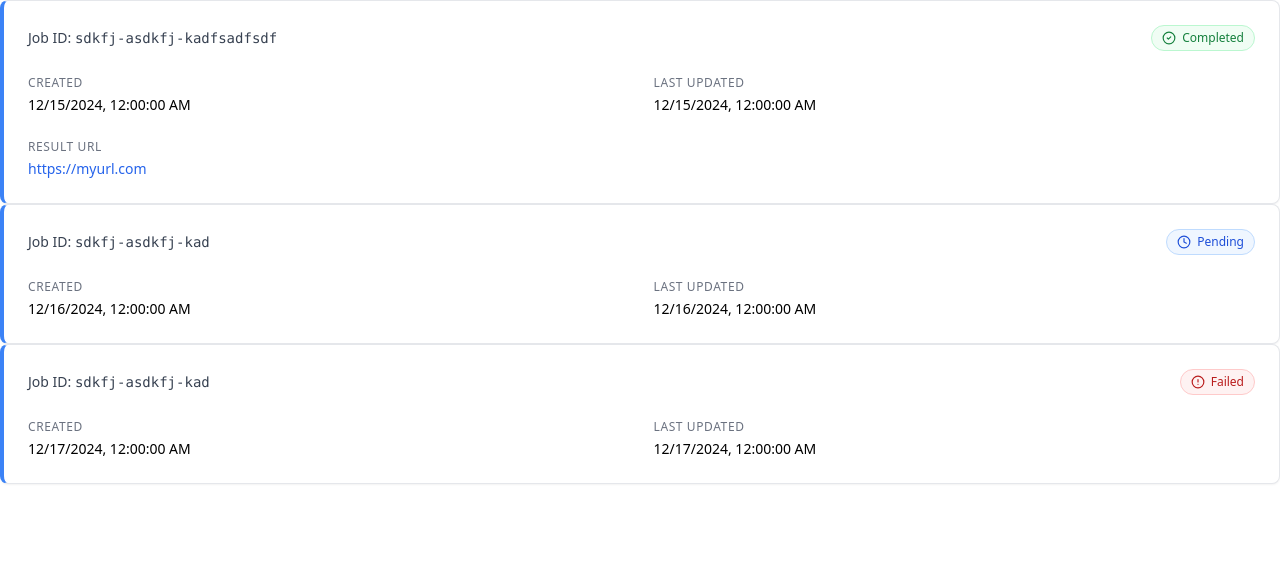
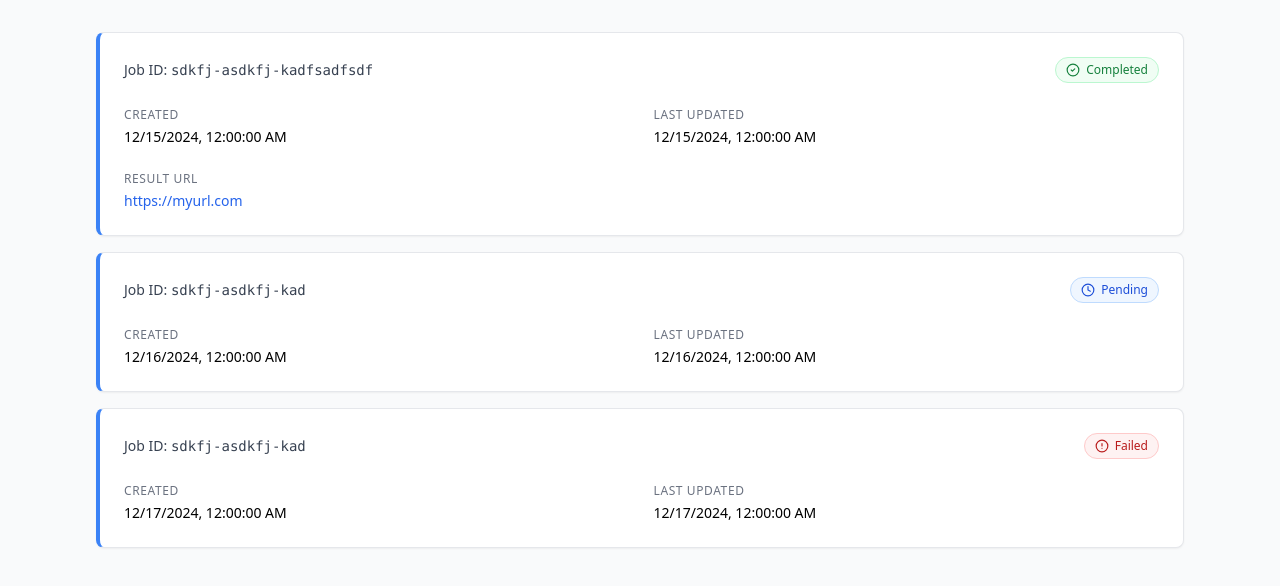
Before and after one commit to Waleed-Rafi/Calo-FullStack-Task, a React (Vite) app in the folder frontend/: page / in a window 1280 px wide. Shown: the top 586 px of the page. Built offline with nearby package versions, Linux system fonts and the light colour scheme.

Commit message:
feat: ui button compoenent, used in new JobDashboard screen

```diff
--- a/frontend/src/App.tsx
+++ b/frontend/src/App.tsx
@@ -1,36 +1,10 @@
-import JobCard from "./components/JobCard/JobCard";
-import { Job } from "./types/job";
+import JobDashboard from "./screens/JobDashboard";
 
-const jobs: Job[] = [
-  {
-    id: "sdkfj-asdkfj-kadfsadfsdf",
-    status: "completed",
-    result: "https://myurl.com",
-    createDate: "2024-12-15",
-    lastUpdateDate: "2024-12-15",
-  },
-  {
-    id: "sdkfj-asdkfj-kad",
-    status: "pending",
-    result: "",
-    createDate: "2024-12-16",
-    lastUpdateDate: "2024-12-16",
-  },
-  {
-    id: "sdkfj-asdkfj-kad",
-    status: "failed",
-    result: "",
-    createDate: "2024-12-17",
-    lastUpdateDate: "2024-12-17",
-  },
-];
 function App() {
   return (
-    <div>
-      {jobs.map((job) => (
-        <JobCard key={job.id} job={job} />
-      ))}
-    </div>
+    <>
+      <JobDashboard />
+    </>
   );
 }
 
--- /dev/null
+++ b/frontend/src/components/Button.tsx
@@ -0,0 +1,37 @@
+import React from "react";
+
+interface ButtonProps extends React.ButtonHTMLAttributes<HTMLButtonElement> {
+  variant?: "default" | "outline";
+  size?: "default" | "small";
+  children: React.ReactNode;
+}
+
+const Button: React.FC<ButtonProps> = ({
+  children,
+  className = "",
+  variant = "default",
+  size = "default",
+  ...props
+}) => {
+  const baseStyles =
+    "inline-flex items-center justify-center rounded-md font-medium transition-colors focus-visible:outline-none focus-visible:ring-2 focus-visible:ring-blue-500 disabled:opacity-50 disabled:pointer-events-none";
+  const variants = {
+    default: "bg-blue-600 text-white hover:bg-blue-700",
+    outline: "border border-gray-300 bg-transparent hover:bg-gray-50",
+  };
+  const sizes = {
+    default: "h-10 py-2 px-4",
+    small: "h-8 px-3 text-sm",
+  };
+
+  return (
+    <button
+      className={`${baseStyles} ${variants[variant]} ${sizes[size]} ${className}`}
+      {...props}
+    >
+      {children}
+    </button>
+  );
+};
+
+export default Button;
--- /dev/null
+++ b/frontend/src/screens/JobDashboard.tsx
@@ -0,0 +1,43 @@
+import React from "react";
+import JobCard from "../components/JobCard/JobCard";
+import { Job } from "../types/job";
+
+const jobs: Job[] = [
+  {
+    id: "sdkfj-asdkfj-kadfsadfsdf",
+    status: "completed",
+    result: "https://myurl.com",
+    createDate: "2024-12-15",
+    lastUpdateDate: "2024-12-15",
+  },
+  {
+    id: "sdkfj-asdkfj-kad",
+    status: "pending",
+    result: "",
+    createDate: "2024-12-16",
+    lastUpdateDate: "2024-12-16",
+  },
+  {
+    id: "sdkfj-asdkfj-kad",
+    status: "failed",
+    result: "",
+    createDate: "2024-12-17",
+    lastUpdateDate: "2024-12-17",
+  },
+];
+
+const JobDashboard: React.FC = () => {
+  return (
+    <div className="min-h-screen bg-gray-50">
+      <div className="max-w-6xl mx-auto p-8">
+        <div className="grid gap-4">
+          {jobs.map((job) => (
+            <JobCard key={job.id} job={job} />
+          ))}
+        </div>
+      </div>
+    </div>
+  );
+};
+
+export default JobDashboard;
```
